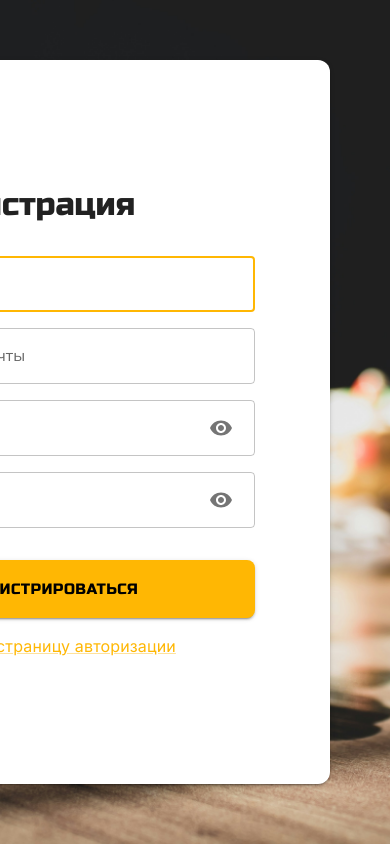
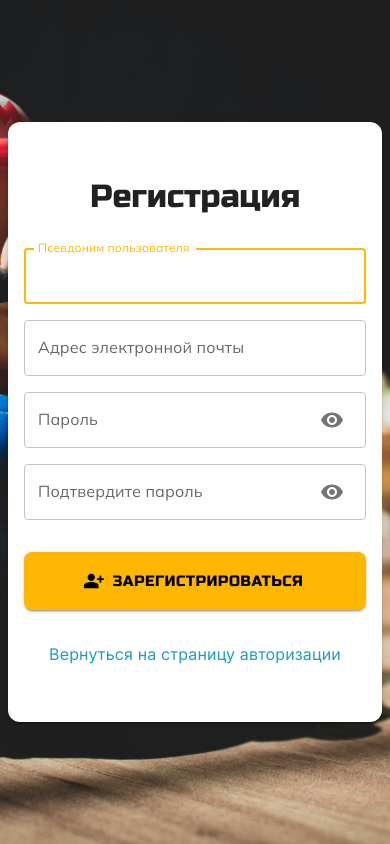
Before and after one commit to SirPeace/quizerland-v2-front, a Next.js app: page /auth/registration in a window 390 px wide. Built offline with nearby package versions, Linux system fonts and the light colour scheme; no server answers.

Commit message:
Proxy для запросов к апи, адаптивные страницы регистрации/входа

```diff
--- a/next.config.js
+++ b/next.config.js
@@ -1,6 +1,12 @@
 /** @type {import('next').NextConfig} */
 const nextConfig = {
   reactStrictMode: false,
+  rewrites: async () => [
+    {
+      source: "/api/:path*",
+      destination: process.env.API_SERVER_URL + "/api/:path*",
+    },
+  ],
   images: {
     remotePatterns: [
       {
--- a/src/api/httpClient.ts
+++ b/src/api/httpClient.ts
@@ -1,10 +1,8 @@
 import axios from 'axios'
 
 const httpClient = axios.create({
-  baseURL: 'http://localhost:8000',
   responseType: 'json',
-  // cookie, автоматически прикрепляем к каждому запросу
-  withCredentials: true,
+  withCredentials: true, // автоматически прикрепляем cookie к каждому запросу
 })
 
 export default httpClient
--- a/src/api/modules/auth.ts
+++ b/src/api/modules/auth.ts
@@ -1,4 +1,4 @@
-import type { TSingInSchema, TUserRegistrationData } from '@/components/Auth/types'
+import type { TSignInSchema, TUserRegistrationData } from '@/components/Auth/types'
 
 import type { IUser } from '@/redux/auth/types'
 
@@ -9,7 +9,7 @@ import type { AxiosResponse } from 'axios'
 export const registerUser = async (data: TUserRegistrationData): Promise<AxiosResponse<IUser>> =>
   await httpClient.post<IUser>('/api/auth/register', data)
 
-export const login = async (data: TSingInSchema): Promise<AxiosResponse<IUser>> =>
+export const login = async (data: TSignInSchema): Promise<AxiosResponse<IUser>> =>
   await httpClient.post<IUser>('/api/auth', data)
 
 export const logout = async (): Promise<void> => {
--- a/src/app/auth/page.tsx
+++ b/src/app/auth/page.tsx
@@ -2,51 +2,26 @@
 
 import Typography from '@mui/material/Typography'
 import { styled } from '@mui/material/styles'
-import Image from 'next/image'
 
+import AuthLayout from '@/components/v2/Layouts/AuthLayout'
 import SignInForm from '@/components/v2/Auth/SignInForm'
-import Card from '@/components/v2/UI/Card'
 
-const PageWrapper = styled('div')({
-  position: 'relative',
-  height: '100vh',
-})
-const StyledCard = styled(Card)(() => {
-  const cardOffset = 60
-  return {
-    position: 'absolute',
-    right: cardOffset,
-    top: cardOffset,
-    bottom: cardOffset,
-    minWidth: '33.33%',
-    width: 600,
-    background: '#fff',
-    display: 'flex',
-    flexDirection: 'column',
-    justifyContent: 'center',
-    alignItems: 'center',
+const StyledForm = styled(SignInForm)(({  theme  }) => ({
+  width: 500,
+
+  [theme.breakpoints.down('md')]: {
+    width: '100%',
   }
-})
+}))
 
 function AuthPage(): JSX.Element {
   return (
-    <PageWrapper>
-      <Image
-        fill
-        placeholder="blur"
-        blurDataURL="/images/placeholders/auth-greetings.jpg"
-        src="/images/lg/auth-greetings.jpg"
-        alt="Игрушка Марио, приветственно раскинувшая руки"
-        style={{ objectFit: 'cover' }}
-      />
-
-      <StyledCard>
-        <Typography variant="h2" component="h2" sx={t => ({ mb: t.spacing(4) })}>
-          Авторизация
-        </Typography>
-        <SignInForm sx={{ width: 450 }} />
-      </StyledCard>
-    </PageWrapper>
+    <AuthLayout>
+      <Typography variant="h2" component="h2" sx={t => ({ mb: t.spacing(4) })}>
+        Авторизация
+      </Typography>
+      <StyledForm />
+    </AuthLayout>
   )
 }
 
--- a/src/app/auth/registration/page.tsx
+++ b/src/app/auth/registration/page.tsx
@@ -2,50 +2,26 @@
 
 import Typography from '@mui/material/Typography'
 import { styled } from '@mui/material/styles'
-import Image from 'next/image'
 
+import AuthLayout from '@/components/v2/Layouts/AuthLayout'
 import RegistrationForm from '@/components/v2/Auth/RegistrationForm'
-import Card from '@/components/v2/UI/Card'
 
-const PageWrapper = styled('div')({
-  height: '100vh',
-})
-const StyledCard = styled(Card)(() => {
-  const cardOffset = 60
-  return {
-    position: 'absolute',
-    right: cardOffset,
-    top: cardOffset,
-    bottom: cardOffset,
-    minWidth: '33.33%',
-    width: 600,
-    background: '#fff',
-    display: 'flex',
-    flexDirection: 'column',
-    justifyContent: 'center',
-    alignItems: 'center',
+const StyledForm = styled(RegistrationForm)(({  theme  }) => ({
+  width: 500,
+
+  [theme.breakpoints.down('md')]: {
+    width: '100%',
   }
-})
+}))
 
 function RegistrationPage(): JSX.Element {
   return (
-    <PageWrapper>
-      <Image
-        fill
-        placeholder="blur"
-        blurDataURL="/images/placeholders/auth-greetings.jpg"
-        src="/images/lg/auth-greetings.jpg"
-        alt="Игрушка Марио, приветственно раскинувшая руки"
-        style={{ objectFit: 'cover' }}
-      />
-
-      <StyledCard>
-        <Typography variant="h2" component="h2" sx={t => ({ mb: t.spacing(4) })}>
-          Регистрация
-        </Typography>
-        <RegistrationForm sx={{ width: 450 }} />
-      </StyledCard>
-    </PageWrapper>
+    <AuthLayout>
+      <Typography variant="h2" component="h2" sx={t => ({ mb: t.spacing(4) })}>
+        Регистрация
+      </Typography>
+      <StyledForm />
+    </AuthLayout>
   )
 }
 
--- a/src/components/v2/Auth/RegistrationForm.tsx
+++ b/src/components/v2/Auth/RegistrationForm.tsx
@@ -6,7 +6,6 @@ import VisibilityIcon from '@mui/icons-material/Visibility'
 import VisibilityOffIcon from '@mui/icons-material/VisibilityOff'
 import Box, { type BoxProps } from '@mui/material/Box'
 import IconButton from '@mui/material/IconButton'
-import Link from '@mui/material/Link'
 import TextField from '@mui/material/TextField'
 import { styled } from '@mui/material/styles'
 import { useRouter } from 'next/navigation'
@@ -15,6 +14,7 @@ import { useForm, type SubmitHandler, Controller } from 'react-hook-form'
 
 import { registerUser } from '@/api/modules/auth'
 import Button from '@/components/v2/UI/Button'
+import Link from '@/components/v2/UI/Link'
 import useError from '@/hooks/useError'
 import { setUser } from '@/redux/auth/authSlice'
 import { useAppDispatch } from '@/redux/reduxHooks'
@@ -179,11 +179,7 @@ const RegistrationForm = (props: BoxProps): JSX.Element => {
         >
           Зарегистрироваться
         </Button>
-        <Link
-          onClick={() => {
-            router.push('/auth')
-          }}
-        >
+        <Link to="/auth" sx={{ mt: 2 }}>
           Вернуться на страницу авторизации
         </Link>
       </ActionsWrapper>
--- a/src/components/v2/Auth/SignInForm.tsx
+++ b/src/components/v2/Auth/SignInForm.tsx
@@ -134,7 +134,9 @@ const SignInForm = (props: BoxProps): JSX.Element => {
         >
           Войти
         </Button>
-        <Link to="/auth/registration">Нет аккаунта? Заведите новый.</Link>
+        <Link to="/auth/registration" sx={{ mt: 2 }}>
+          Нет аккаунта? Заведите новый.
+        </Link>
       </ActionsWrapper>
     </Box>
   )
--- /dev/null
+++ b/src/components/v2/Layouts/AuthLayout.tsx
@@ -0,0 +1,56 @@
+import Box, { type BoxProps } from '@mui/material/Box'
+import { styled } from '@mui/material/styles'
+import Image from 'next/image'
+
+import Card from '@/components/v2/UI/Card'
+
+const PageWrapper = styled(Box)({
+  display: 'flex',
+  justifyContent: 'flex-end',
+  alignItems: 'center',
+  height: '100dvh',
+})
+const StyledCard = styled(Card)(({ theme }) => {
+  return {
+    position: 'relative',
+    zIndex: 1,
+    minWidth: '33.33dvw',
+    width: 600,
+    minHeight: '33.33dvw',
+    height: 600,
+    margin: theme.spacing(6),
+    padding: theme.spacing(4),
+    background: '#fff',
+    display: 'flex',
+    flexDirection: 'column',
+    justifyContent: 'center',
+    alignItems: 'center',
+
+    [theme.breakpoints.down("md")]: {
+      width: '100%',
+      margin: theme.spacing(1),
+      padding: theme.spacing(2),
+    }
+  }
+})
+
+function AuthLayout({ children, ...props }: BoxProps): JSX.Element {
+  return (
+    <PageWrapper {...props}>
+      <Image
+        fill
+        placeholder="blur"
+        blurDataURL="/images/placeholders/auth-greetings.jpg"
+        src="/images/lg/auth-greetings.jpg"
+        alt="Игрушка Марио, приветственно раскинувшая руки"
+        style={{ objectFit: 'cover' }}
+      />
+
+      <StyledCard>
+        {children}
+      </StyledCard>
+    </PageWrapper>
+  )
+}
+
+export default AuthLayout
--- a/src/components/v2/Navigation/AuthBadge.tsx
+++ b/src/components/v2/Navigation/AuthBadge.tsx
@@ -1,10 +1,15 @@
 import Avatar from '@mui/material/Avatar'
+import Box from '@mui/material/Box'
 import { styled } from '@mui/material/styles'
 
 import type { ReactNode } from 'react'
 
+import { logout } from '@/api/modules/auth'
 import Card from '@/components/v2/UI/Card'
-import { useAppSelector } from '@/redux/reduxHooks'
+import Link from '@/components/v2/UI/Link'
+import useError from '@/hooks/useError'
+import { useAppDispatch, useAppSelector } from '@/redux/reduxHooks'
+import { unsetUser } from '@/redux/auth/authSlice'
 
 const Badge = styled(Card)(({ theme }) => ({
   display: 'flex',
@@ -28,11 +33,24 @@ const Badge = styled(Card)(({ theme }) => ({
 
 export default function AuthBadge(): ReactNode {
   const { user } = useAppSelector(({ authState }) => authState)
+  const dispatch = useAppDispatch()
+
+  const { setErrorSnackbar } = useError()
 
   const userAvatarUrl =
     user && `https://api.dicebear.com/8.x/bottts-neutral/svg?seed=${user.nickname}`
 
+  async function handleLogout(): Promise<void> {
+    try {
+      await logout()
+      dispatch(unsetUser())
+    } catch (err) {
+      setErrorSnackbar(err)
+    }
+  }
+
   return (
+    <div>
       <Badge>
         {user === undefined ? (
           <>
@@ -44,11 +62,14 @@ export default function AuthBadge(): ReactNode {
             <Avatar sx={theme => ({ marginRight: theme.spacing(2) })} src={userAvatarUrl} />
             <p>
               <span>Пользователь:</span>
-            <br />
               <em>@{user.nickname}</em>
             </p>
           </>
         )}
       </Badge>
+      <Box sx={{ textAlign: 'center', mt: 2 }}>
+        <Link onClick={handleLogout}>Выйти</Link>
+      </Box>
+    </div>
   )
 }
```
Also changed, not shown: 1 other file (tests, documents, lock files or other folders). Lines whose indentation alone changed are shown as unchanged.
